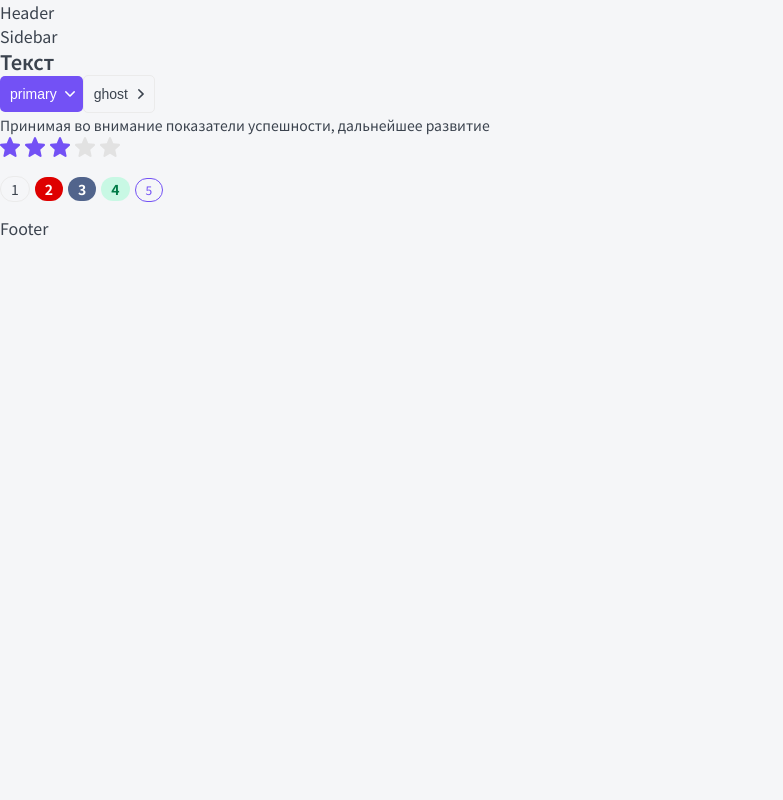
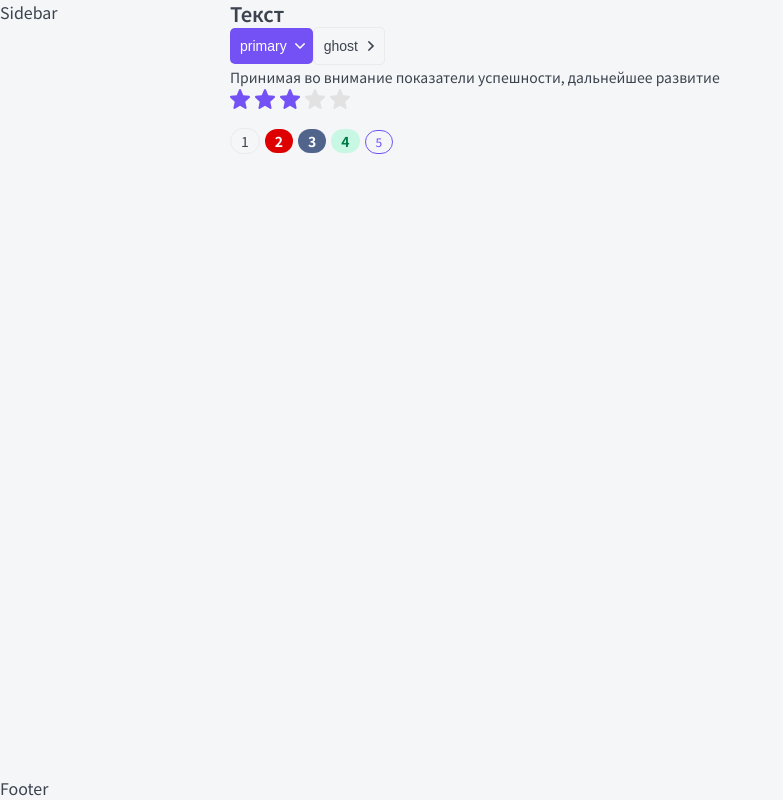
Before and after one commit to Immeo/next-app-router-pages, a Next.js app: page / in a window 1280 px wide. Shown: the whole page, without its empty margins (0-783 px from the left). Built offline with nearby package versions, Linux system fonts and the light colour scheme.

Commit message:
12-add withLayoutComponent and grid for layout

```diff
--- a/layout/Footer/Footer.tsx
+++ b/layout/Footer/Footer.tsx
@@ -1,6 +1,6 @@
 import { IFooter } from './Footer.props';
 
-function Footer({}: IFooter) {
-	return <div>Footer</div>;
+function Footer({ className }: IFooter) {
+	return <div className={className}>Footer</div>;
 }
 export default Footer;
--- a/layout/Layout.module.css
+++ b/layout/Layout.module.css
@@ -0,0 +1,45 @@
+.wrapper {
+	display: grid;
+	min-height: 100vh;
+	grid-template-columns: auto 230px minmax(320px, 1200px) auto;
+	grid-template-rows: auto 1fr auto;
+	grid-template-areas:
+		'. header header .'
+		'. sidebar body .'
+		'footer footer footer footer';
+}
+
+.header {
+	display: none;
+	grid-area: header;
+}
+
+.sidebar {
+	grid-area: sidebar;
+}
+
+.body {
+	grid-area: body;
+}
+
+.footer {
+	grid-area: footer;
+}
+
+@media (max-width: 765px) {
+	.wrapper {
+		grid-template-columns: minmax(320px, 1fr);
+		grid-template-areas:
+			'header'
+			'body'
+			'footer';
+	}
+
+	.sidebar {
+		display: none;
+	}
+
+	.header {
+		display: block;
+	}
+}
--- a/layout/Layout.tsx
+++ b/layout/Layout.tsx
@@ -1,16 +1,28 @@
 import Footer from './Footer/Footer';
 import Header from './Header/Header';
+import styles from './Layout.module.css';
 import { ILayoutProps } from './Layout.proips';
 import Sidebar from './Sidebar/Sidebar';
 
 function Layout({ children }: ILayoutProps) {
 	return (
-		<>
-			<Header />
-			<Sidebar />
-			{children}
-			<Footer />
-		</>
+		<div className={styles.wrapper}>
+			<Header className={styles.header} />
+			<Sidebar className={styles.sidebar} />
+			<div className={styles.body}>{children}</div>
+			<Footer className={styles.footer} />
+		</div>
 	);
 }
-export default Layout;
+
+export const withLayout = <T extends Record<string, unknown>>(
+	Component: React.FC<T>
+) => {
+	return function withLayoutComponent(props: T): JSX.Element {
+		return (
+			<Layout>
+				<Component {...props} />
+			</Layout>
+		);
+	};
+};
--- a/src/pages/index.tsx
+++ b/src/pages/index.tsx
@@ -4,13 +4,13 @@ import PTag from '../../components/PTag/PTag';
 import Rating from '../../components/Rating/Rating';
 import VariableTag from '../../components/VariableTag/VariableTag';
 import { useStateRating } from '../../hook/workState/useStateRating';
-import Layout from '../../layout/Layout';
+import { withLayout } from '../../layout/Layout';
 
-export default function Home(): JSX.Element {
+function Home(): JSX.Element {
 	const { rating, setRating } = useStateRating(3);
 
 	return (
-		<Layout>
+		<>
 			<Htag tag={'h3'}>Текст</Htag>
 			<Button appearance={'primary'} arrowSvg='down'>
 				primary
@@ -38,6 +38,8 @@ export default function Home(): JSX.Element {
 			<VariableTag size='s' color='primary'>
 				5
 			</VariableTag>
-		</Layout>
+		</>
 	);
 }
+
+export default withLayout(Home);
```
